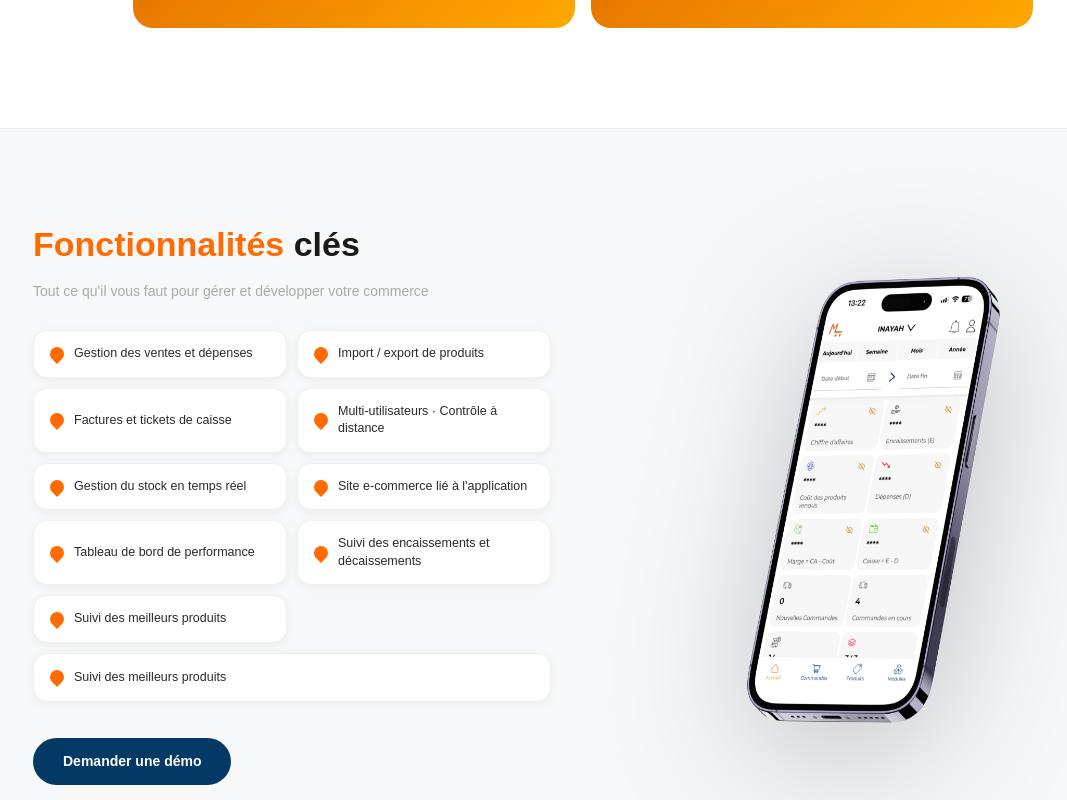
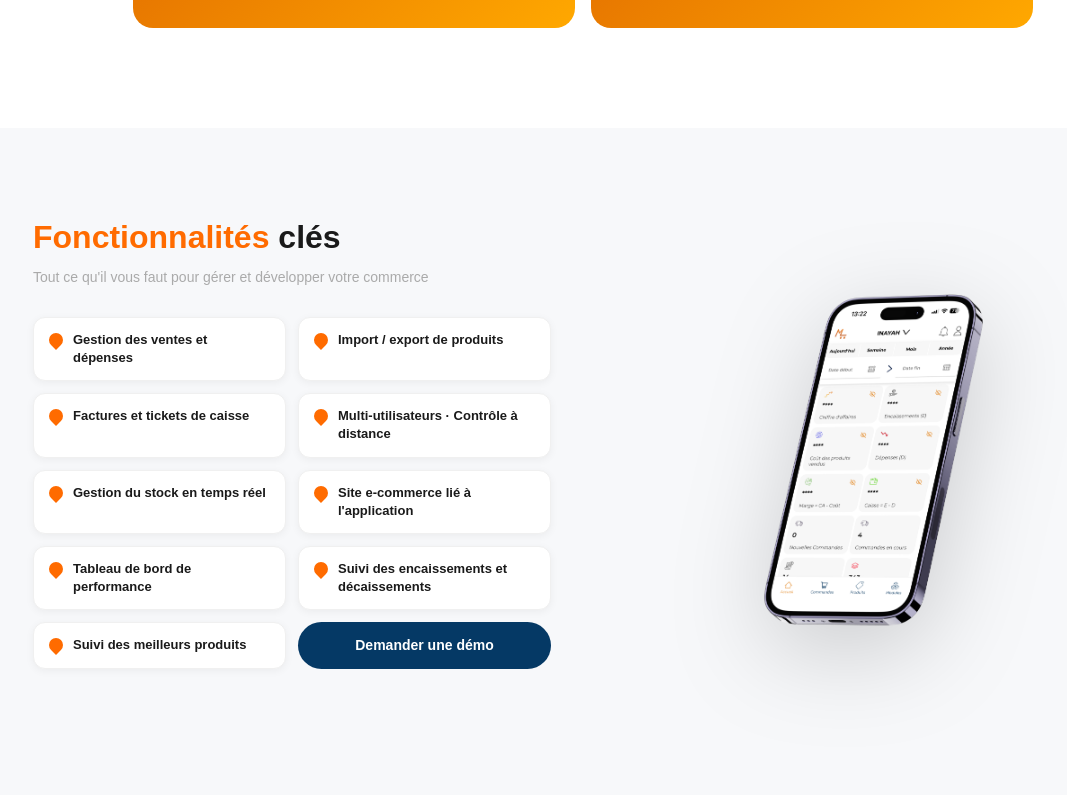
Before and after one commit to sene1901/Projet-EasyMarket, a React (Vite) app: page / in a window 1280 px wide. Shown: the part 1820-2620 px from the top of the page, without its empty margins (57-1124 px from the left). Built offline with nearby package versions, Linux system fonts and the light colour scheme.

Commit message:
modifi feature

```diff
--- a/src/sections/Features.jsx
+++ b/src/sections/Features.jsx
@@ -1,4 +1,4 @@
-// Features.jsx — version complète avec les 3 sections
+// Features.jsx — version complète corrigée
 
 import React, { useEffect, useRef } from 'react';
 import phone from '../assets/phone.png';
@@ -21,33 +21,16 @@ const HOW_STEPS = [
 ];
 
 const KEY_FEATURES = [
-  "Gestion des ventes et dépenses",
-  "Import / export de produits",
-  "Factures et tickets de caisse",
-  "Multi-utilisateurs · Contrôle à distance",
-  "Gestion du stock en temps réel",
+  'Gestion des ventes et dépenses',
+  'Import / export de produits',
+  'Factures et tickets de caisse',
+  'Multi-utilisateurs · Contrôle à distance',
+  'Gestion du stock en temps réel',
   "Site e-commerce lié à l'application",
-  "Tableau de bord de performance",
-  "Suivi des encaissements et décaissements",
-  "Suivi des meilleurs produits",
+  'Tableau de bord de performance',
+  'Suivi des encaissements et décaissements',
+  'Suivi des meilleurs produits',
 ];
-
-
-
-
-// Styles réutilisables
-const cardStyle = {
-  background: '#fff',
-  borderRadius: '14px',
-  padding: '14px 16px',
-  display: 'flex',
-  alignItems: 'center',
-  gap: '10px',
-  boxShadow: '0 2px 10px rgba(0,0,0,0.05)',
-  border: '1px solid #f0f0f0',
-  transition: 'box-shadow 0.2s, transform 0.2s',
-  cursor: 'default',
-};
 
 const dotStyle = {
   width: '14px',
@@ -56,7 +39,9 @@ const dotStyle = {
   borderRadius: '50% 50% 50% 0',
   transform: 'rotate(-45deg)',
   flexShrink: 0,
+  marginTop: '2px',
 };
+
 function useReveal() {
   const ref = useRef(null);
   useEffect(() => {
@@ -79,29 +64,26 @@ export default function Features() {
   return (
     <div ref={ref}>
 
-      {/* ─── SECTION 1 : Pourquoi EasyMarket ─── */}
+      {/* ══════════════════════════════════════
+          SECTION 1 — Pourquoi EasyMarket
+      ══════════════════════════════════════ */}
       <section id="fonctionnalites" style={{ padding: '100px 24px', background: '#f0f2f5' }}>
         <div style={{ maxWidth: '1100px', margin: '0 auto' }}>
-
-
-
-
-
-          <div className="why-grid" style={{ display: 'grid', gridTemplateColumns: '1fr 1fr', gap: '60px', alignItems: 'center' }}>
-
-
-
-
-
+          <div
+            className="why-grid"
+            style={{ display: 'grid', gridTemplateColumns: '1fr 1fr', gap: '60px', alignItems: 'center' }}
+          >
             {/* Phone */}
             <div className="reveal" style={{ display: 'flex', justifyContent: 'center', position: 'relative' }}>
               <div style={{
                 position: 'absolute', width: '300px', height: '300px',
                 background: '#e2e6ea', borderRadius: '50%',
-                top: '50%', left: '50%', transform: 'translate(-50%, -50%)', zIndex: 1,
+                top: '50%', left: '50%',
+                transform: 'translate(-50%, -50%)', zIndex: 1,
               }} />
               <img
-                src={phone} alt="EasyMarket app"
+                src={phone}
+                alt="EasyMarket app"
                 style={{
                   width: '370px', minHeight: '500px', maxWidth: '100%',
                   transform: 'rotate(-12deg)',
@@ -113,12 +95,13 @@ export default function Features() {
               />
             </div>
 
-            {/* Text + Cards */}
+            {/* Texte + Cards */}
             <div className="reveal">
-              <div style={{ color: '#ff6b00', fontSize: '32px', fontWeight: '700', marginBottom: '14px' }}>
-                <span style={{ color: '#1a1919' }}>Pourquoi</span> EasyMarket ?
+              <div style={{ fontSize: '32px', fontWeight: 700, marginBottom: '14px' }}>
+                <span style={{ color: '#1a1919' }}>Pourquoi </span>
+                <span style={{ color: '#FF6B00' }}>EasyMarket ?</span>
               </div>
-              <h2 style={{ fontSize: '20px', fontWeight: '400', marginBottom: '24px', lineHeight: '1.25' }}>
+              <h2 style={{ fontSize: '20px', fontWeight: 400, marginBottom: '24px', lineHeight: 1.25 }}>
                 Prenez de meilleures décisions pour votre boutique
               </h2>
               <div style={{ display: 'grid', gridTemplateColumns: '1fr 1fr', gap: '10px' }}>
@@ -129,67 +112,35 @@ export default function Features() {
             </div>
           </div>
         </div>
+
         <style>{`
-
-/* ✅ TABLET */
           @media (max-width: 900px) {
-  .why-grid {
-    grid-template-columns: 1fr !important;
-    gap: 40px !important;
-    text-align: center;
+            .why-grid { grid-template-columns: 1fr !important; gap: 40px !important; text-align: center; }
+            .why-grid img { width: 260px !important; min-height: auto !important; }
           }
-
-  .why-grid img {
-    width: 260px !important;
-    min-height: auto !important;
+          @media (max-width: 600px) {
+            #fonctionnalites { padding: 60px 16px !important; }
+            .why-grid img { width: 220px !important; }
+            .why-grid > div:last-child > div:last-child { grid-template-columns: 1fr !important; gap: 12px !important; }
           }
+          @media (max-width: 400px) {
+            .why-grid img { width: 180px !important; }
           }
-
-/* ✅ MOBILE */
-@media (max-width: 600px) {
-
-  /* padding section */
-  #fonctionnalites {
-    padding: 60px 16px !important;
-  }
-
-  /* cercle background */
-  .why-grid div[style*="300px"] {
-    width: 200px !important;
-    height: 200px !important;
-  }
-
-  /* téléphone */
-  .why-grid img {
-    width: 220px !important;
-  }
-
-  /* cards */
-  .why-grid > div:last-child > div:last-child {
-    grid-template-columns: 1fr !important;
-    gap: 12px !important;
-  }
-}
-
-/* ✅ PETIT MOBILE */
-@media (max-width: 400px) {
-  .why-grid img {
-    width: 180px !important;
-  }
-}
-
         `}</style>
       </section>
 
-      {/* ─── SECTION 2 : Comment ça marche ─── */}
-      <section  id="demo"  style={{ padding: '100px 24px', background: '#fff' }}>
+      {/* ══════════════════════════════════════
+          SECTION 2 — Comment ça marche
+      ══════════════════════════════════════ */}
+      <section id="demo" style={{ padding: '100px 24px', background: '#fff' }}>
         <div style={{ maxWidth: '900px', margin: '0 auto' }}>
-          <h2 className="reveal" style={{ fontSize: '32px', fontWeight: '800', textAlign: 'center', marginBottom: '10px' }}>
+          <h2 className="reveal" style={{ fontSize: '32px', fontWeight: 800, textAlign: 'center', marginBottom: '10px' }}>
             Comment ça marche
           </h2>
           <p className="reveal" style={{ textAlign: 'center', color: '#888', fontSize: '15px', marginBottom: '48px' }}>
             Une gestion simple.<br />Des décisions plus intelligentes.
           </p>
+
           <div className="reveal how-grid" style={{ display: 'grid', gridTemplateColumns: '1fr 1fr', gap: '16px' }}>
             {HOW_STEPS.map((step, i) => (
               <div
@@ -200,10 +151,9 @@ export default function Features() {
                   padding: '30px 24px',
                   color: '#fff',
                   fontSize: '15px',
-                  fontWeight: '700',
-                  lineHeight: '1.5',
+                  fontWeight: 700,
+                  lineHeight: 1.5,
                   minHeight: '100px',
-
                   display: 'flex',
                   alignItems: 'flex-end',
                   transition: 'transform 0.2s, box-shadow 0.2s',
@@ -225,55 +175,67 @@ export default function Features() {
         </div>
       </section>
 
-      {/* ─── SECTION 3 : Fonctionnalités clés ─── */}
-
-
-<section style={{ padding: '90px 24px', background: '#F7F8FA', borderTop: '1px solid #eaeaea' }}>
+      {/* ══════════════════════════════════════
+          SECTION 3 — Fonctionnalités clés
+      ══════════════════════════════════════ */}
+      <section style={{ padding: '90px 24px', background: '#F7F8FA' }}>
         <div style={{ maxWidth: '1100px', margin: '0 auto' }}>
-    <div className="fk-grid" style={{
+          <div
+            className="fk-grid"
+            style={{
               display: 'grid',
-      gridTemplateColumns: 'repeat(auto-fit, minmax(300px, 1fr))',
+              gridTemplateColumns: '1fr 1fr',
               gap: '64px',
               alignItems: 'center',
-    }}>
-
-      {/* Left */}
+            }}
+          >
+            {/* Gauche — titre + cards + bouton */}
             <div className="reveal">
-        <h2 style={{ fontSize: '34px', fontWeight: 900, color: '#1a1a1a', marginBottom: '10px' }}>
-          <span style={{ color: '#FF6B00' }}>Fonctionnalités</span> clés
+              <h2 style={{ fontSize: '32px', fontWeight: 900, marginBottom: '10px', lineHeight: 1.2 }}>
+                <span style={{ color: '#FF6B00' }}>Fonctionnalités</span>{' '}
+                <span style={{ color: '#1a1a1a' }}>clés</span>
               </h2>
               <p style={{ fontSize: '14px', fontWeight: 400, color: '#aaa', marginBottom: '28px', lineHeight: 1.6 }}>
                 Tout ce qu'il vous faut pour gérer et développer votre commerce
               </p>
 
-        {/* Cards grid */}
-        <div style={{ display: 'grid', gridTemplateColumns: '1fr 1fr', gap: '10px', marginBottom: '36px' }}>
+              {/* Cards 2 colonnes */}
+              <div style={{ display: 'grid', gridTemplateColumns: '1fr 1fr', gap: '12px', marginBottom: '36px' }}>
                 {KEY_FEATURES.map((feat, i) => (
                   <div
                     key={i}
-              style={cardStyle}
-              onMouseEnter={e => { e.currentTarget.style.boxShadow = '0 6px 20px rgba(0,0,0,0.09)'; e.currentTarget.style.transform = 'translateY(-2px)'; }}
-              onMouseLeave={e => { e.currentTarget.style.boxShadow = '0 2px 10px rgba(0,0,0,0.05)'; e.currentTarget.style.transform = 'translateY(0)'; }}
+                    style={{
+                      background: '#fff',
+                      borderRadius: '12px',
+                      padding: '13px 15px',
+                      display: 'flex',
+                      alignItems: 'flex-start',
+                      gap: '10px',
+                      boxShadow: '0 2px 8px rgba(0,0,0,0.05)',
+                      border: '1px solid #f0f0f0',
+                      transition: 'box-shadow 0.2s, transform 0.2s',
+                      cursor: 'default',
+                    }}
+                    onMouseEnter={e => {
+                      e.currentTarget.style.boxShadow = '0 6px 20px rgba(0,0,0,0.09)';
+                      e.currentTarget.style.transform = 'translateY(-2px)';
+                    }}
+                    onMouseLeave={e => {
+                      e.currentTarget.style.boxShadow = '0 2px 8px rgba(0,0,0,0.05)';
+                      e.currentTarget.style.transform = 'translateY(0)';
+                    }}
                   >
                     <div style={dotStyle} />
-              <span style={{ fontSize: '12.5px', fontWeight: 500, color: '#2a2a2a', lineHeight: 1.4 }}>
+                    <span style={{ fontSize: '13px', fontWeight: 600, color: '#1a1a1a', lineHeight: 1.4 }}>
                       {feat}
                     </span>
                   </div>
                 ))}
-          {/* Dernier item pleine largeur */}
-          <div style={{ ...cardStyle, gridColumn: '1 / -1' }}>
-            <div style={dotStyle} />
-            <span style={{ fontSize: '12.5px', fontWeight: 500, color: '#2a2a2a' }}>
-              Suivi des meilleurs produits
-            </span>
-          </div>
-        </div>
 
                <button
                 style={{
                   background: '#053965', color: '#fff', border: 'none',
-            padding: '13px 30px', borderRadius: '30px',
+                  padding: '13px 24px', borderRadius: '30px',
                   fontSize: '14px', fontWeight: 700, cursor: 'pointer',
                   fontFamily: 'inherit', transition: 'background 0.2s, transform 0.2s',
                 }}
@@ -284,81 +246,60 @@ export default function Features() {
               </button>
                 </div>
 
-      {/* Phone */}
-      <div className="reveal" style={{ display: 'flex', justifyContent: 'center' }}>
+
+
+
+
+            </div>
+
+            {/* Droite — Phone droit */}
+            <div className="reveal" style={{ display: 'flex', justifyContent: 'center', alignItems: 'center' }}>
               <img
                 src={phone}
                 alt="App EasyMarket"
                 style={{
-            width: '370px',
-                minHeight: '500px', maxWidth: '100%',
-            filter: 'drop-shadow(0 30px 70px rgba(0,0,0,0.22))',
+                  width: '320px',
+                  maxWidth: '100%',
+                  filter: 'drop-shadow(0 24px 48px rgba(0,0,0,0.18))',
                   transition: 'transform 0.4s ease',
                 }}
-          onMouseEnter={e => { e.currentTarget.style.transform = 'scale(1.03) rotate(-1deg)'; }}
-          onMouseLeave={e => { e.currentTarget.style.transform = 'scale(1) rotate(0deg)'; }}
+                onMouseEnter={e => { e.currentTarget.style.transform = 'scale(1.03)'; }}
+                onMouseLeave={e => { e.currentTarget.style.transform = 'scale(1)'; }}
               />
             </div>
-
           </div>
         </div>
 
-  <section>
-
-
-  {/* CSS responsive  */}
         <style>{`
-    /*  TABLET */
           @media (max-width: 900px) {
-      .fk-grid {
-        grid-template-columns: 1fr !important;
-        gap: 40px !important;
+            .fk-grid { grid-template-columns: 1fr !important; gap: 40px !important; }
+            .fk-grid img { width: 260px !important; }
           }
-      .fk-grid img {
-        width: 260px !important;
-        min-height: auto !important;
+          @media (max-width: 600px) {
+            .fk-grid img { width: 220px !important; }
           }
-    }
-
-    /*  MOBILE */
-    @media (max-width: 600px) {
-      section {
-        padding: 60px 16px !important;
-      }
-      .fk-grid img {
-        width: 220px !important;
-      }
-      .fk-grid > div img {
-        width: 100% !important;
-      }
-      /* Cards grid stack */
-      .fk-grid > div:nth-child(1) > div > div {
-        grid-template-columns: 1fr !important;
-      }
-    }
-
-    /*  PETIT MOBILE */
           @media (max-width: 400px) {
-      .fk-grid img {
-        width: 180px !important;
-      }
+            .fk-grid img { width: 180px !important; }
           }
         `}</style>
       </section>
-</section>
 
+      {/* ── Animations reveal globales ── */}
       <style>{`
         .reveal { opacity: 0; transform: translateY(30px); transition: opacity 0.7s ease, transform 0.7s ease; }
         .reveal.visible { opacity: 1; transform: translateY(0); }
         @media (max-width: 800px) {
-          .why-grid, .how-grid, .keys-grid { grid-template-columns: 1fr !important; }
+          .why-grid, .how-grid { grid-template-columns: 1fr !important; }
         }
       `}</style>
+
     </div>
   );
 }
 
-// FeatureCard inline
+/* ══════════════════════════════════════
+   FeatureCard — Section 1
+══════════════════════════════════════ */
 function FeatureCard({ title, logo }) {
   const [hovered, setHovered] = React.useState(false);
   return (
@@ -366,22 +307,28 @@ function FeatureCard({ title, logo }) {
       onMouseEnter={() => setHovered(true)}
       onMouseLeave={() => setHovered(false)}
       style={{
-        background: '#fff', borderRadius: '14px', padding: '12px 14px',
-        display: 'flex', alignItems: 'center', gap: '10px',
+        background: '#fff',
+        borderRadius: '14px',
+        padding: '12px 14px',
+        display: 'flex',
+        alignItems: 'center',
+        gap: '10px',
         boxShadow: hovered ? '0 6px 18px rgba(255,107,0,0.15)' : '0 2px 8px rgba(0,0,0,0.06)',
         transform: hovered ? 'translateY(-2px)' : 'translateY(0)',
-        transition: 'all 0.25s ease', cursor: 'default',
+        transition: 'all 0.25s ease',
+        cursor: 'default',
         border: `1.5px solid ${hovered ? '#ffcca0' : '#ebebeb'}`,
       }}
     >
       <div style={{
         width: '36px', height: '36px', borderRadius: '10px',
-        background: hovered ? '#ff6b00' : '#fff3e8',
+        background: hovered ? '#FF6B00' : '#fff3e8',
         display: 'flex', alignItems: 'center', justifyContent: 'center',
         flexShrink: 0, transition: 'all 0.25s ease',
       }}>
         <img
-          src={logo} alt="icon"
+          src={logo}
+          alt="icon"
           style={{
             width: '22px', height: '22px', objectFit: 'contain',
             filter: hovered ? 'brightness(0) invert(1)' : 'none',
@@ -389,10 +336,10 @@ function FeatureCard({ title, logo }) {
           }}
         />
       </div>
-      <span style={{ fontSize: '12px', fontWeight: '700', color: '#222', lineHeight: '1.3', flex: 1 }}>
+      <span style={{ fontSize: '12px', fontWeight: 700, color: '#222', lineHeight: 1.3, flex: 1 }}>
         {title}
       </span>
-      <div style={{ width: '8px', height: '8px', background: '#ff6b00', borderRadius: '50%', flexShrink: 0 }} />
+      <div style={{ width: '8px', height: '8px', background: '#FF6B00', borderRadius: '50%', flexShrink: 0 }} />
     </div>
   );
 }
```
Lines whose indentation alone changed are shown as unchanged.
